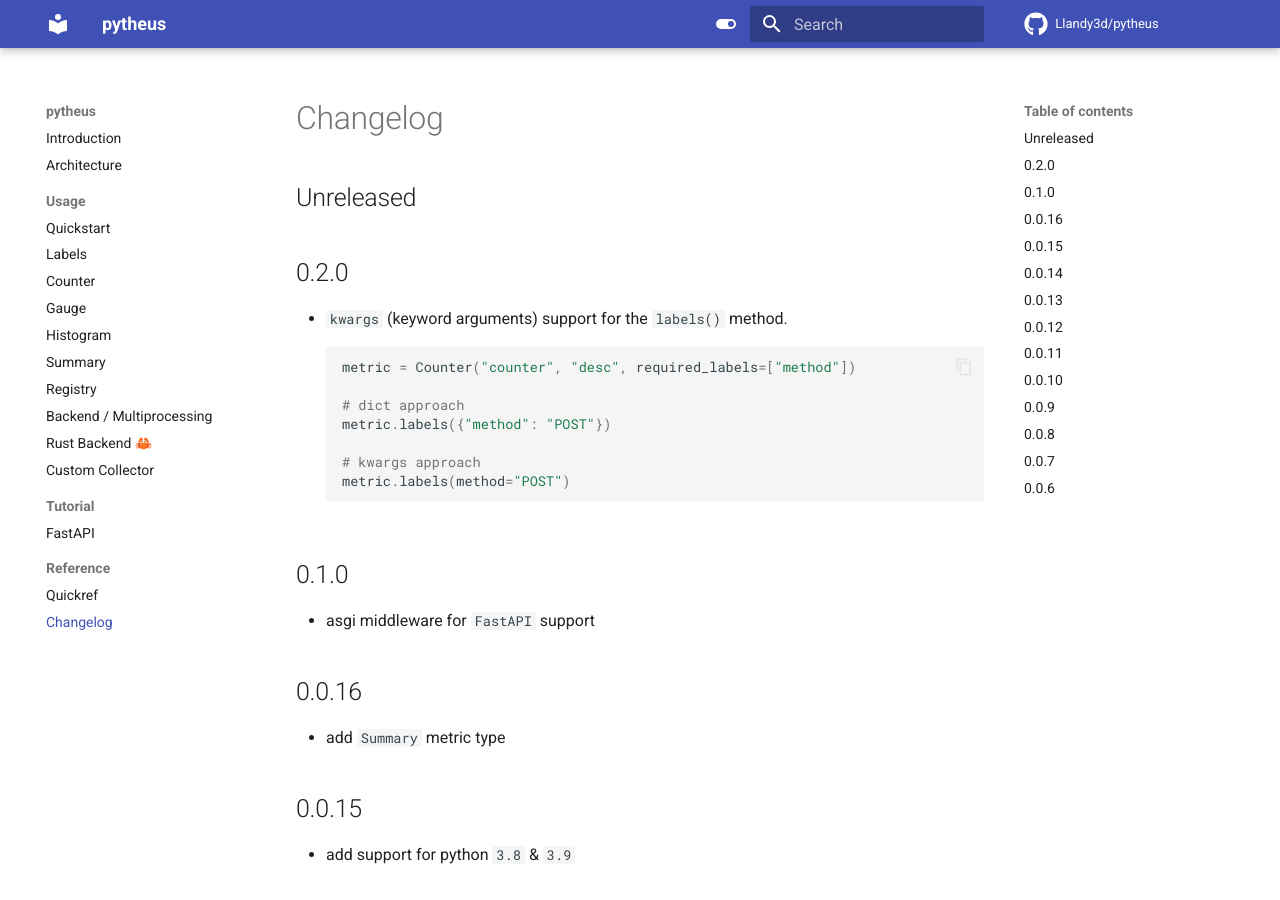
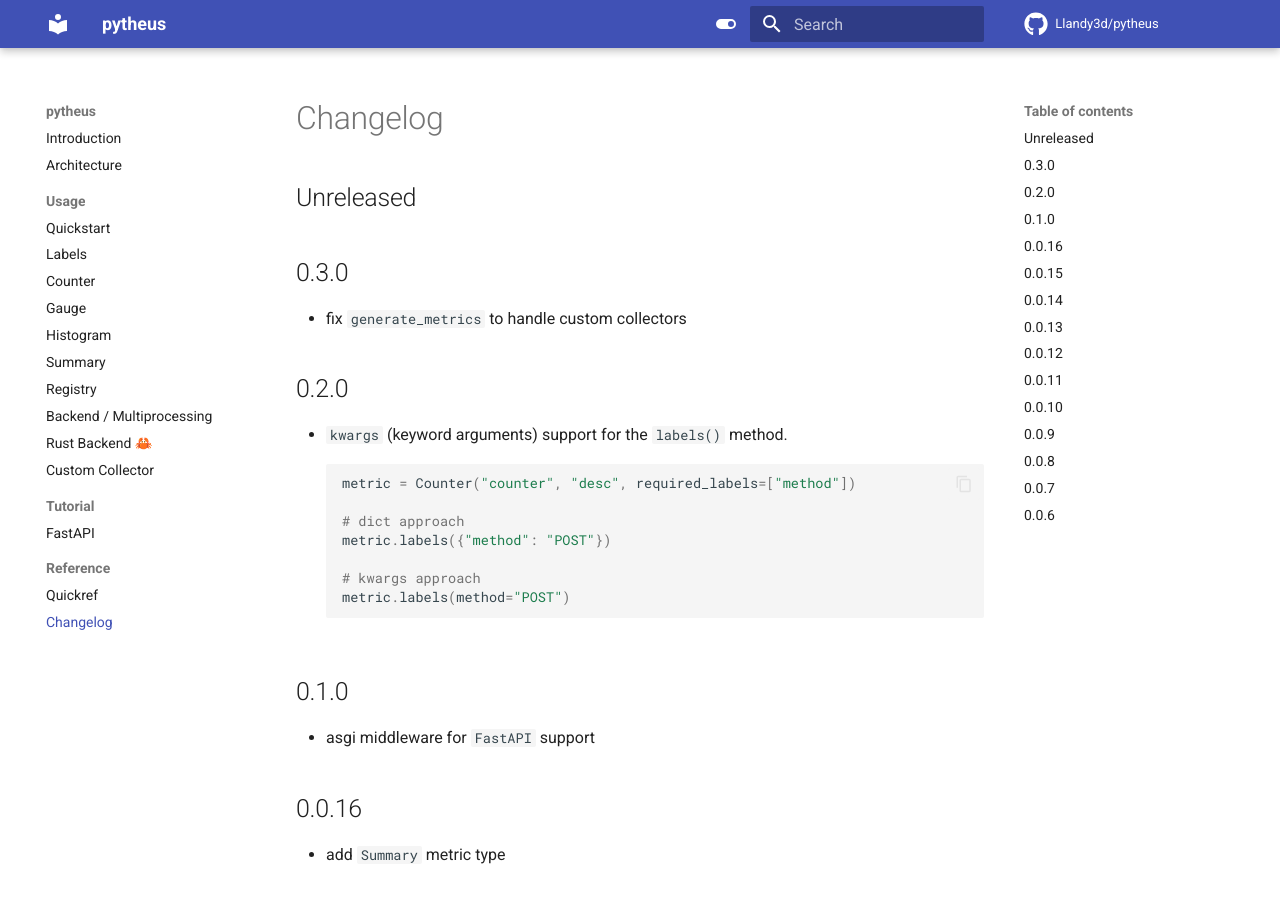
Before and after one commit to Llandy3d/pytheus, an MkDocs documentation site: the page built from docs/changelog.md, in a window 1280 px wide and 900 px high. Built offline with MkDocs 1.6.1 and Material for MkDocs 9.7.7, drawn with Linux system fonts in a browser that asks for light colours; comment, search, counter and statistics services are not loaded.

Commit message:
release 0.3.0

```diff
--- a/docs/changelog.md
+++ b/docs/changelog.md
@@ -1,6 +1,10 @@
 # Changelog
 
 ## Unreleased
+
+## 0.3.0
+
+- fix `generate_metrics` to handle custom collectors
 
 ## 0.2.0
 
--- a/pyproject.toml
+++ b/pyproject.toml
@@ -1,6 +1,6 @@
 [project]
 name = "pytheus"
-version = "0.2.0"
+version = "0.3.0"
 authors = [
   { name="Llandy Riveron Del Risco", email="llandy3d@gmail.com" },
 ]
```
